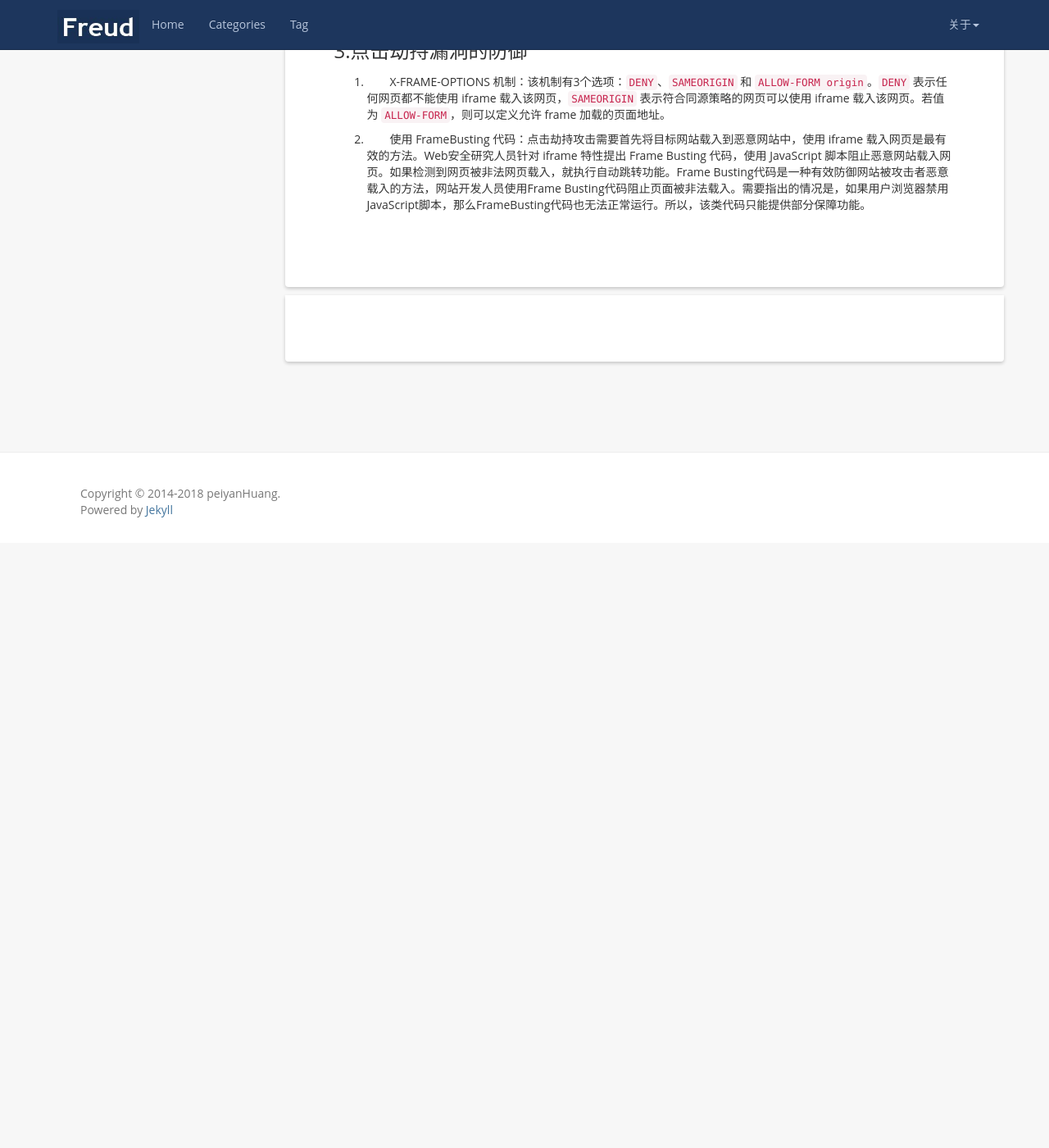
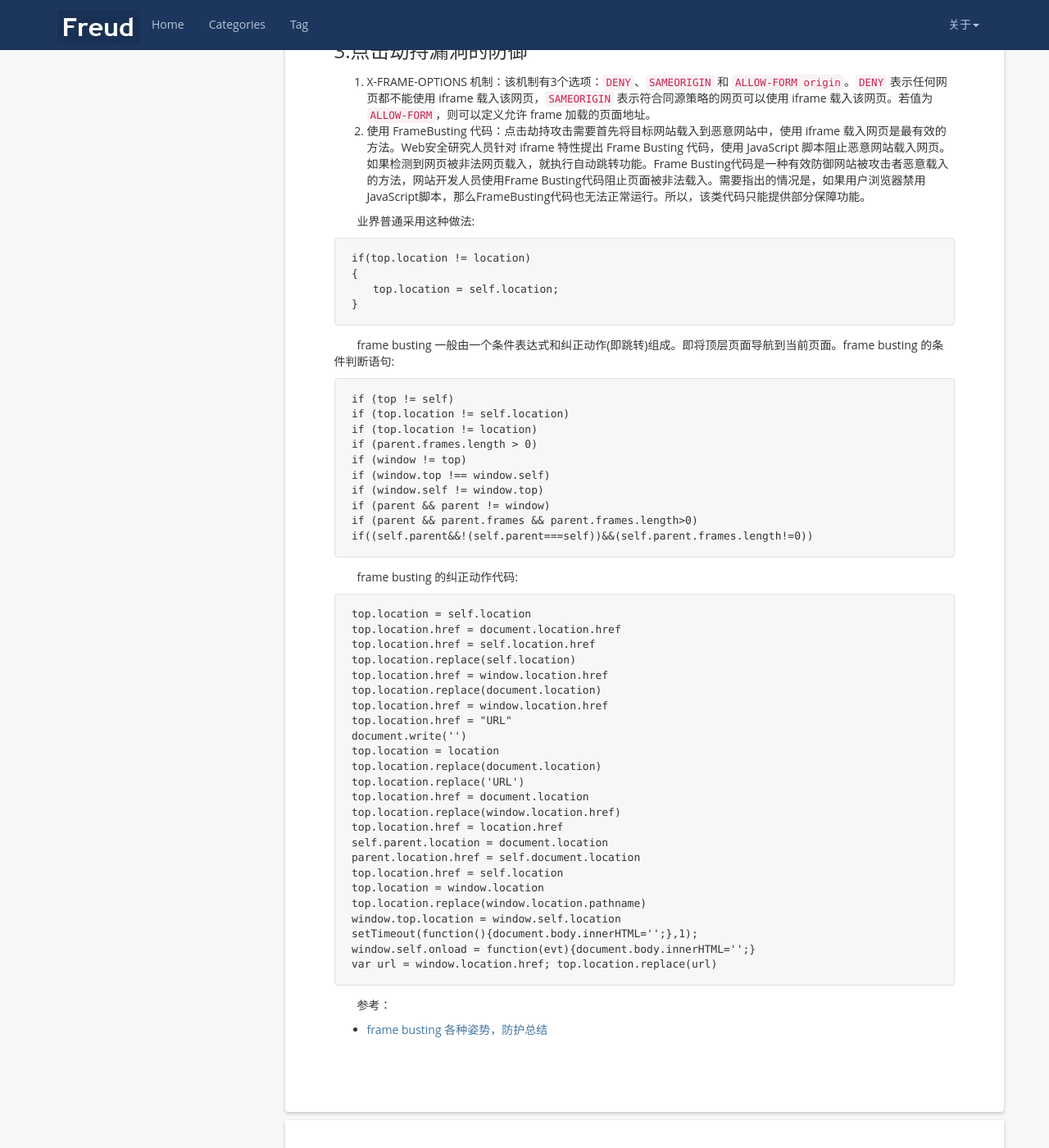
Before and after one commit to peiyanhuang/MyBlog, a Jekyll site: the page built from _posts/2018-08-13-ClickJacking.md, in a window 1280 px wide and 1400 px high, scrolled down 1269 px. Shown: the whole window at 82% size. Built offline with Jekyll 4.4.1, drawn with Linux system fonts in a browser that asks for light colours; nearby versions of some CDN libraries; before the commit the page ends 1931 px from its top, so only the background shows below that.

Commit message:
@add: frame busting

````diff
--- a/_posts/2018-08-13-ClickJacking.md
+++ b/_posts/2018-08-13-ClickJacking.md
@@ -45,5 +45,61 @@ CSS 隐藏的原理是利用 CSS 技术控制网页内容显示的效果。其
 ### 3.点击劫持漏洞的防御
 
 1. X-FRAME-OPTIONS 机制：该机制有3个选项：`DENY`、`SAMEORIGIN` 和 `ALLOW-FORM origin`。`DENY` 表示任何网页都不能使用 iframe 载入该网页，`SAMEORIGIN` 表示符合同源策略的网页可以使用 iframe 载入该网页。若值为 `ALLOW-FORM`，则可以定义允许 frame 加载的页面地址。
+2. 使用 FrameBusting 代码：点击劫持攻击需要首先将目标网站载入到恶意网站中，使用 iframe 载入网页是最有效的方法。Web安全研究人员针对 iframe 特性提出 Frame Busting 代码，使用 JavaScript 脚本阻止恶意网站载入网页。如果检测到网页被非法网页载入，就执行自动跳转功能。Frame Busting代码是一种有效防御网站被攻击者恶意载入的方法，网站开发人员使用Frame Busting代码阻止页面被非法载入。需要指出的情况是，如果用户浏览器禁用JavaScript脚本，那么FrameBusting代码也无法正常运行。所以，该类代码只能提供部分保障功能。
 
-2. 使用 FrameBusting 代码：点击劫持攻击需要首先将目标网站载入到恶意网站中，使用 iframe 载入网页是最有效的方法。Web安全研究人员针对 iframe 特性提出 Frame Busting 代码，使用 JavaScript 脚本阻止恶意网站载入网页。如果检测到网页被非法网页载入，就执行自动跳转功能。Frame Busting代码是一种有效防御网站被攻击者恶意载入的方法，网站开发人员使用Frame Busting代码阻止页面被非法载入。需要指出的情况是，如果用户浏览器禁用JavaScript脚本，那么FrameBusting代码也无法正常运行。所以，该类代码只能提供部分保障功能。
+业界普通采用这种做法:
+
+```js
+if(top.location != location)
+{
+　　top.location = self.location;
+}
+```
+
+frame busting 一般由一个条件表达式和纠正动作(即跳转)组成。即将顶层页面导航到当前页面。frame busting 的条件判断语句:
+
+```js
+if (top != self)
+if (top.location != self.location)
+if (top.location != location)
+if (parent.frames.length > 0)
+if (window != top)
+if (window.top !== window.self)
+if (window.self != window.top)
+if (parent && parent != window)
+if (parent && parent.frames && parent.frames.length>0)
+if((self.parent&&!(self.parent===self))&&(self.parent.frames.length!=0))
+```
+
+frame busting 的纠正动作代码:
+
+ ```js
+top.location = self.location
+top.location.href = document.location.href
+top.location.href = self.location.href
+top.location.replace(self.location)
+top.location.href = window.location.href
+top.location.replace(document.location)
+top.location.href = window.location.href
+top.location.href = "URL"
+document.write('')
+top.location = location
+top.location.replace(document.location)
+top.location.replace('URL')
+top.location.href = document.location
+top.location.replace(window.location.href)
+top.location.href = location.href
+self.parent.location = document.location
+parent.location.href = self.document.location
+top.location.href = self.location
+top.location = window.location
+top.location.replace(window.location.pathname)
+window.top.location = window.self.location
+setTimeout(function(){document.body.innerHTML='';},1);
+window.self.onload = function(evt){document.body.innerHTML='';}
+var url = window.location.href; top.location.replace(url)
+```
+
+参考：
+
+- [frame busting 各种姿势，防护总结](https://zhuanlan.zhihu.com/p/27310909)
````
